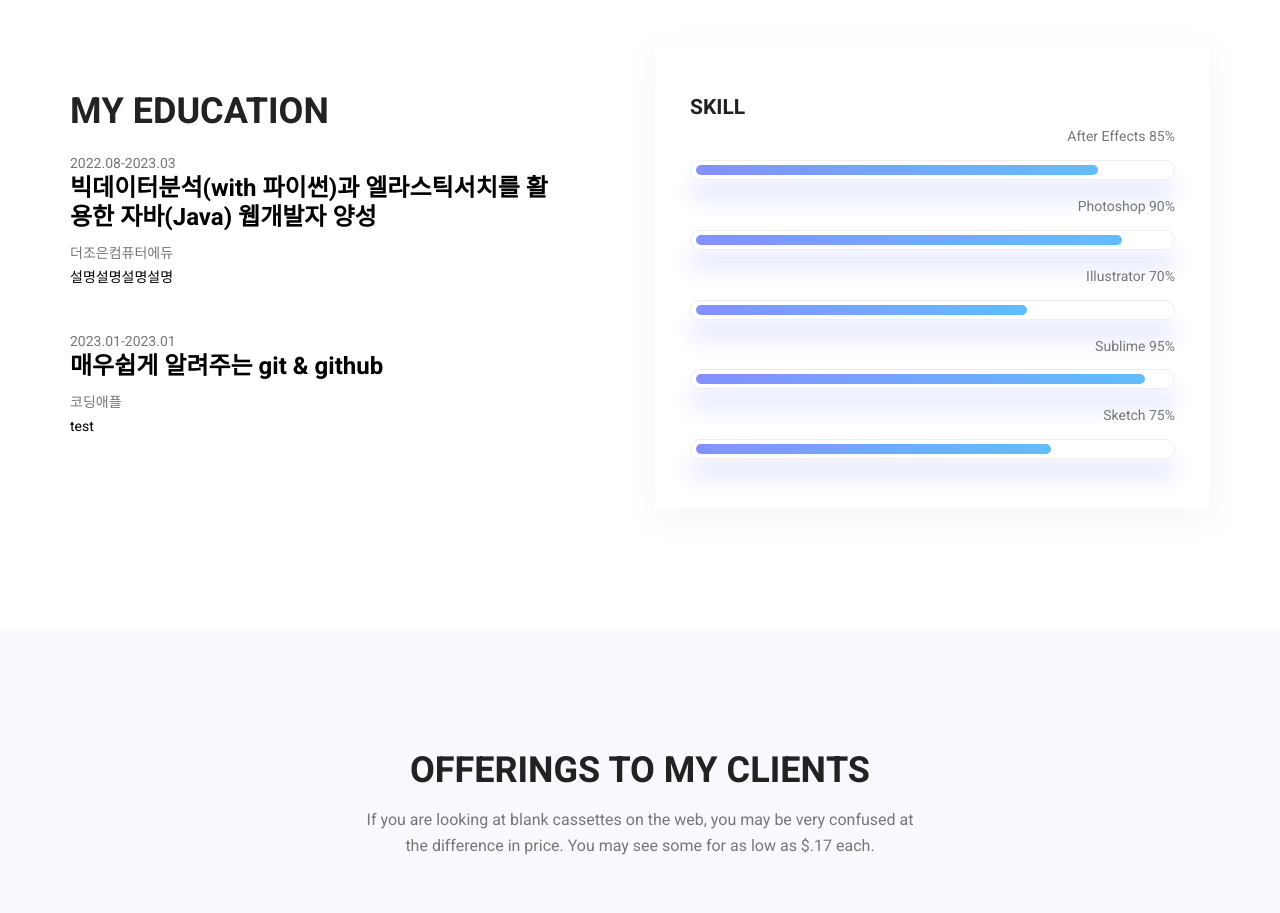
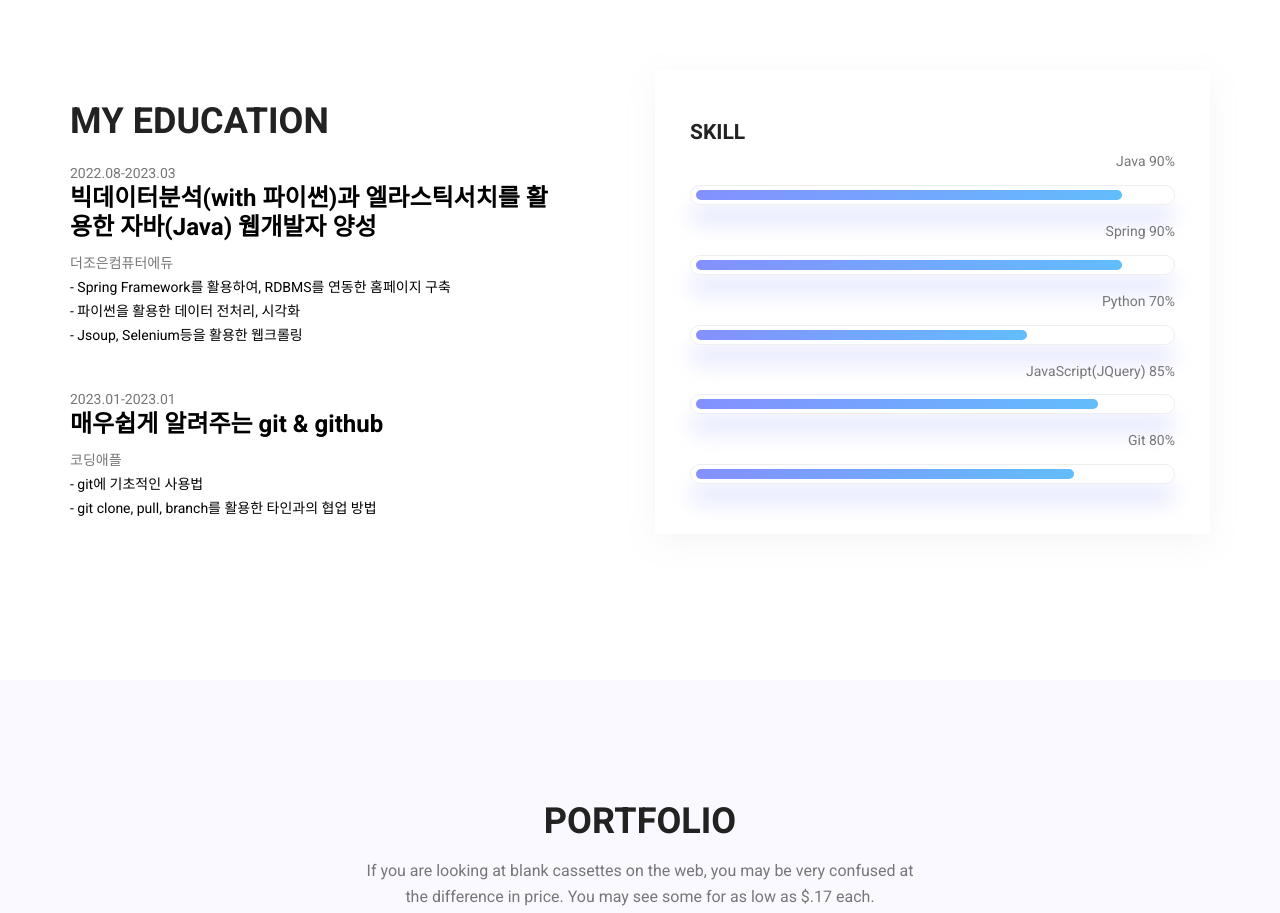
Before and after one commit to kildonghyeon/kildonghyeon.github.io, a plain HTML site: page index.html in a window 1280 px wide. Shown: the part 620-1533 px from the top of the page. Drawn offline with Linux system fonts and the light colour scheme; some packages are replaced by stand-ins of ours.

Commit message:
About-us 완성 Portfolio 시

```diff
--- a/css/style.css
+++ b/css/style.css
@@ -296,7 +296,7 @@ button:focus {
   .home_banner_area .banner_inner {
     width: 100%; }
     .home_banner_area .banner_inner .home_left_img {
-      padding-top: 195px; }
+      padding-top: 70px; }
     .home_banner_area .banner_inner .col-lg-6 {
       vertical-align: middle;
       align-self: center; }
@@ -2711,7 +2711,7 @@ h6 {
     margin-top: -30px; }
 
 .welcome_text {
-  margin-top: 45px; }
+  margin-top: 30px; }
   .welcome_text h4 {
     color: #222222;
     font-family: "Heebo", sans-serif;
--- a/index.html
+++ b/index.html
@@ -40,7 +40,7 @@
 							<ul class="nav navbar-nav menu_nav ml-auto">
 								<li class="nav-item active"><a class="nav-link" href="index.html">Home</a></li>
 								<li class="nav-item"><a class="nav-link" href="about-us.html">About</a></li>
-								<li class="nav-item"><a class="nav-link" href="services.html">Services</a>
+								<li class="nav-item"><a class="nav-link" href="services.html">Portfolio</a>
 								<li class="nav-item submenu dropdown">
 									<a href="#" class="nav-link dropdown-toggle" data-toggle="dropdown" role="button" aria-haspopup="true" aria-expanded="false">Pages</a>
 									<ul class="dropdown-menu">
@@ -72,7 +72,7 @@
 					<div class="row">
 						<div class="col-lg-6">
 							<div class="home_left_img">
-								<img src="img/banner/home_left_1.png" alt="" style="width: 350px; margin-left: 40px;">
+								<img src="img/banner/home_left_2.png" alt="" style="width: 500px; margin-left: 40px;">
 							</div>
 						</div>
 						<div class="col-lg-6">
@@ -107,13 +107,20 @@
 									<span class="date">2022.08-2023.03</span>
 									<h3>빅데이터분석(with 파이썬)과 엘라스틱서치를 활용한 자바(Java) 웹개발자 양성</h3>
 									<a href="https://gr.tjoeun.co.kr/" target="_blank"><span class="position">더조은컴퓨터에듀</span></a>
-									<p>설명설명설명설명</p>
+									<p>
+										- Spring Framework를 활용하여, RDBMS를 연동한 홈페이지 구축<br/>
+										- 파이썬을 활용한 데이터 전처리, 시각화<br/>
+										- Jsoup, Selenium등을 활용한 웹크롤링
+									</p>
 								</div>
 								<div>
 									<span class="date">2023.01-2023.01</span>
 									<h3>매우쉽게 알려주는 git & github</h3>
 									<a href="https://codingapple.com/" target="_blank"><span class="position">코딩애플</span></a>
-									<p>test</p>
+									<p>
+										- git에 기초적인 사용법<br/>
+										- git clone, pull, branch를 활용한 타인과의 협업 방법
+									</p>
 								</div>
 							</div>
         				</div>
@@ -123,33 +130,33 @@
         					<h3>Skill</h3>
         					<div class="skill_main">
 								<div class="skill_item">
-									<h4>After Effects <span class="counter">85</span>%</h4>
+									<h4>Java <span class="counter">90</span>%</h4>
+									<div class="progress">
+										<div class="progress-bar" role="progressbar" aria-valuenow="90" aria-valuemin="0" aria-valuemax="100"></div>
+									</div>
+								</div>
+								<div class="skill_item">
+									<h4>Spring <span class="counter">90</span>%</h4>
+									<div class="progress">
+										<div class="progress-bar" role="progressbar" aria-valuenow="90" aria-valuemin="0" aria-valuemax="100"></div>
+									</div>
+								</div>
+								<div class="skill_item">
+									<h4>Python <span class="counter">70</span>%</h4>
+									<div class="progress">
+										<div class="progress-bar" role="progressbar" aria-valuenow="70" aria-valuemin="0" aria-valuemax="100"></div>
+									</div>
+								</div>
+								<div class="skill_item">
+									<h4>JavaScript(JQuery) <span class="counter">85</span>%</h4>
 									<div class="progress">
 										<div class="progress-bar" role="progressbar" aria-valuenow="85" aria-valuemin="0" aria-valuemax="100"></div>
 									</div>
 								</div>
 								<div class="skill_item">
-									<h4>Photoshop <span class="counter">90</span>%</h4>
+									<h4>Git <span class="counter">80</span>%</h4>
 									<div class="progress">
-										<div class="progress-bar" role="progressbar" aria-valuenow="90" aria-valuemin="0" aria-valuemax="100"></div>
-									</div>
-								</div>
-								<div class="skill_item">
-									<h4>Illustrator <span class="counter">70</span>%</h4>
-									<div class="progress">
-										<div class="progress-bar" role="progressbar" aria-valuenow="70" aria-valuemin="0" aria-valuemax="100"></div>
-									</div>
-								</div>
-								<div class="skill_item">
-									<h4>Sublime <span class="counter">95</span>%</h4>
-									<div class="progress">
-										<div class="progress-bar" role="progressbar" aria-valuenow="95" aria-valuemin="0" aria-valuemax="100"></div>
-									</div>
-								</div>
-								<div class="skill_item">
-									<h4>Sketch <span class="counter">75</span>%</h4>
-									<div class="progress">
-										<div class="progress-bar" role="progressbar" aria-valuenow="75" aria-valuemin="0" aria-valuemax="100"></div>
+										<div class="progress-bar" role="progressbar" aria-valuenow="80" aria-valuemin="0" aria-valuemax="100"></div>
 									</div>
 								</div>
 							</div>
@@ -164,7 +171,7 @@
         <section class="feature_area p_120">
         	<div class="container">
         		<div class="main_title">
-        			<h2>offerings to my clients</h2>
+        			<h2>Portfolio</h2>
         			<p>If you are looking at blank cassettes on the web, you may be very confused at the difference in price. You may see some for as low as $.17 each.</p>
         		</div>
         		<div class="feature_inner row">
```
Also changed, not shown: about-us.html (+35 -27 lines), portfolio.html (+3 -1 lines), img/banner/home_left_2.png (added), 1 other file.
